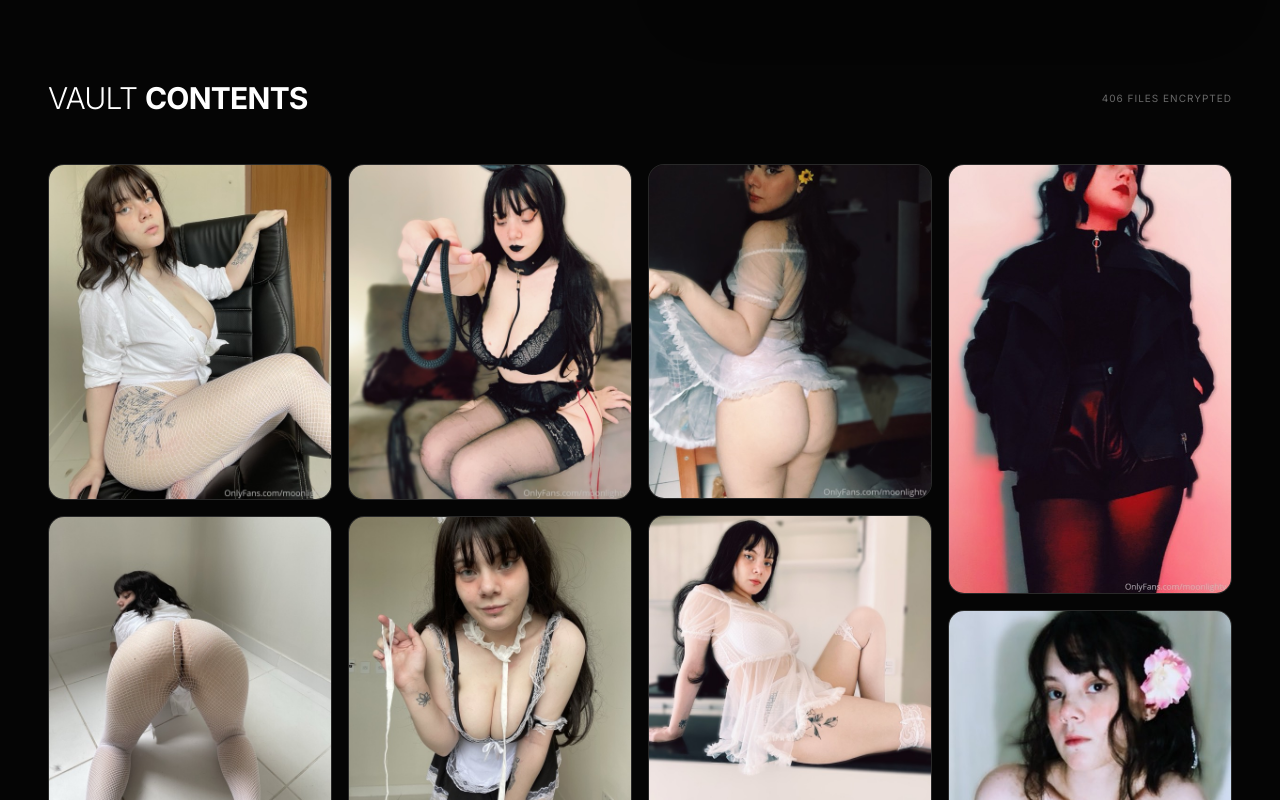
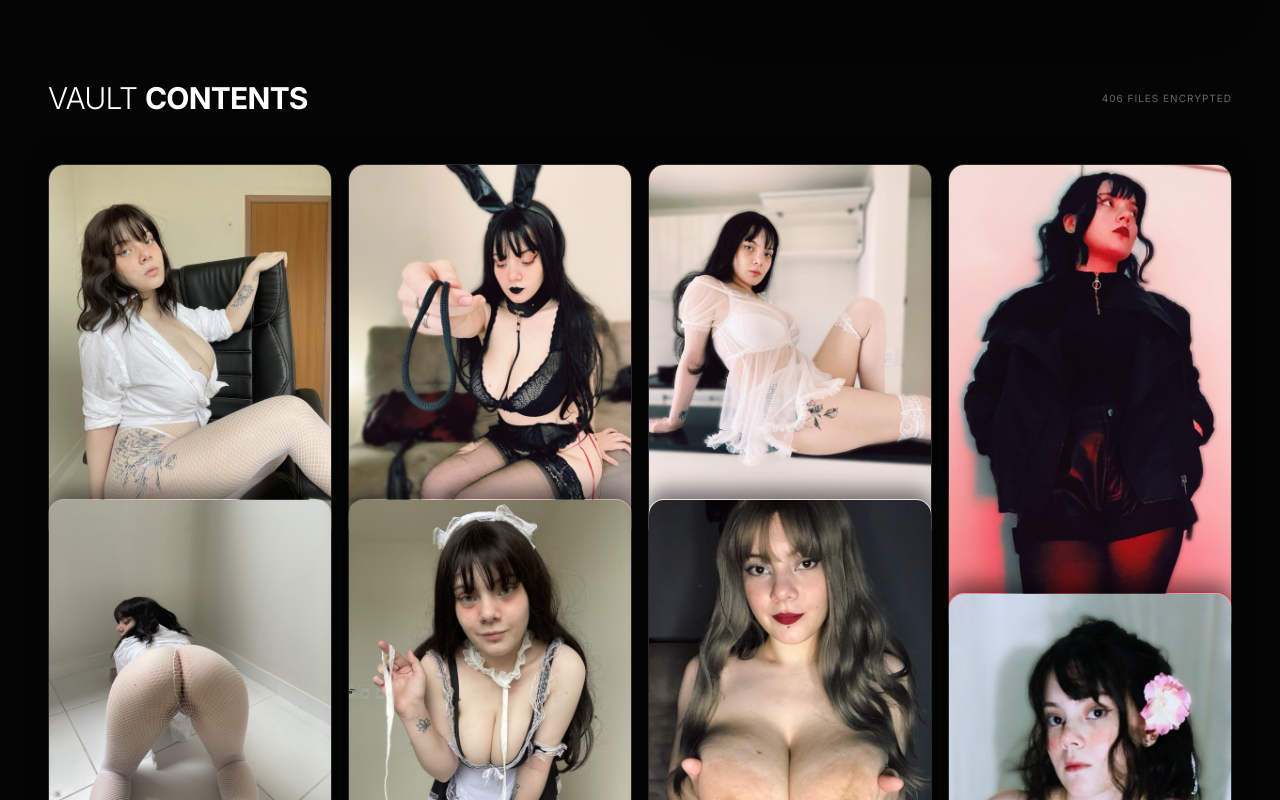
Before and after one commit to kokimotoprojetos/lauracasemarapk, a Next.js app: page / in a window 1280 px wide. Shown: the part 860-1660 px from the top of the page. Built offline with nearby package versions, Linux system fonts and the light colour scheme.

Commit message:
style: overlap images vertically by 15% to hide bottom marks

```diff
--- a/app/ClientPage.tsx
+++ b/app/ClientPage.tsx
@@ -175,7 +175,7 @@ export default function LandingPage({ images = [] }: { images?: string[] }) {
                 whileInView={{ opacity: 1, y: 0 }}
                 viewport={{ once: true, margin: "0px 0px -50px 0px" }}
                 transition={{ duration: 0.5, delay: (i % 10) * 0.1 }}
-                className="relative w-full break-inside-avoid rounded-2xl overflow-hidden border border-white/10 group bg-white/5"
+                className="relative w-full break-inside-avoid rounded-2xl overflow-hidden border border-white/10 group bg-white/5 -mb-[15%] shadow-[0_-10px_20px_rgba(0,0,0,0.5)]"
               >
                 <div className="relative w-full">
                   <img
@@ -184,7 +184,7 @@ export default function LandingPage({ images = [] }: { images?: string[] }) {
                     loading={i < 8 ? "eager" : "lazy"}
                     fetchPriority={i < 8 ? "high" : "auto"}
                     decoding="async"
-                    className="w-full h-auto object-cover -mt-[15%] transition-transform duration-700 group-hover:scale-105"
+                    className="w-full h-auto object-cover transition-transform duration-700 group-hover:scale-105"
                   />
                   {/* Glossy Overlay */}
                   <div className="absolute inset-0 bg-gradient-to-t from-black/80 via-black/20 to-transparent opacity-0 group-hover:opacity-100 transition-opacity duration-300">
```
